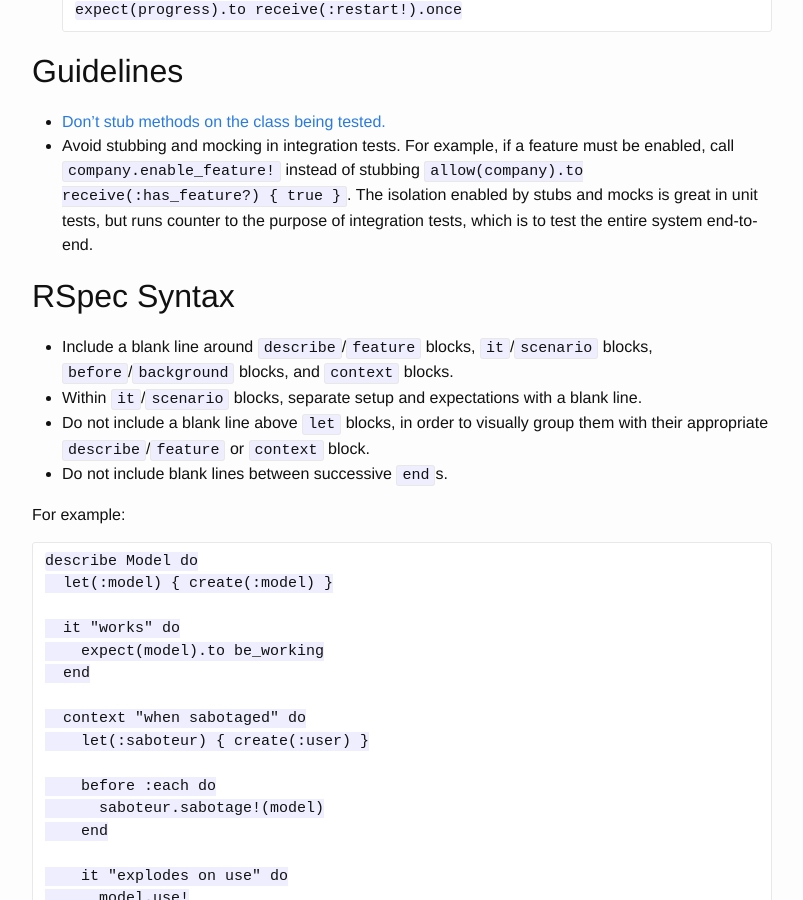
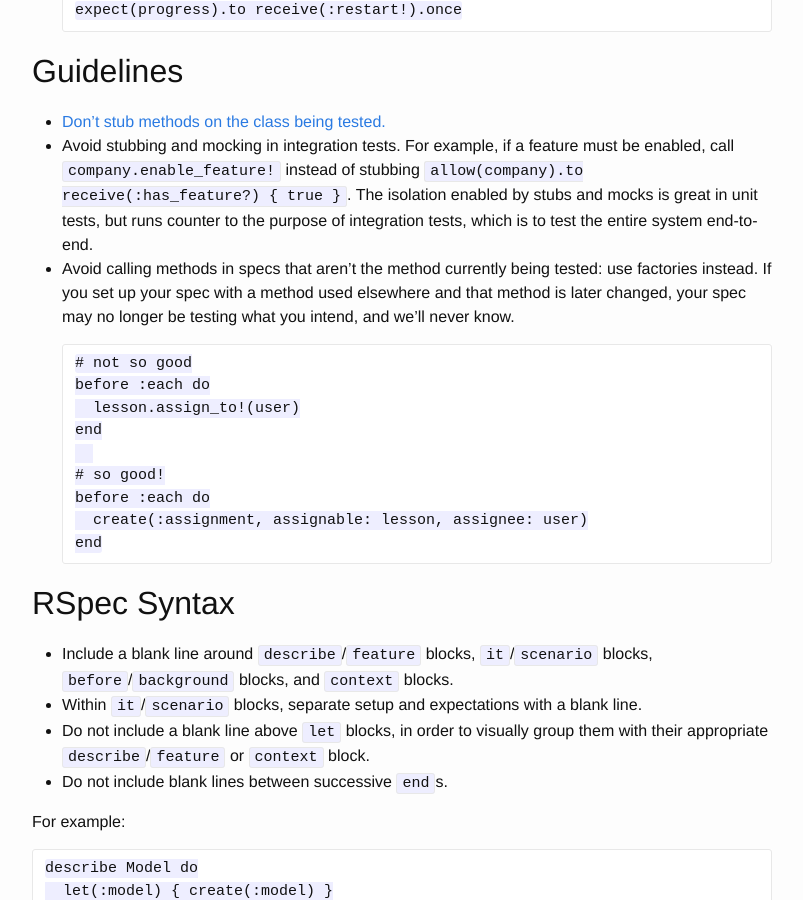
Before and after one commit to isabella232/lessonly.github.io, a Jekyll site: the page built from testing-styleguide.md, in a window 1280 px wide and 900 px high, scrolled down 722 px. Shown: the whole window, without its empty margins (238-1041 px from the left). Built offline with Jekyll 4.4.1, drawn with Linux system fonts in a browser that asks for light colours.

Commit message:
Avoid unrelated methods in specs

```diff
--- a/testing-styleguide.md
+++ b/testing-styleguide.md
@@ -29,6 +29,17 @@ Write tests for your code, please.
 
 - [Don't stub methods on the class being tested.](https://robots.thoughtbot.com/don-t-stub-the-system-under-test)
 - Avoid stubbing and mocking in integration tests. For example, if a feature must be enabled, call `company.enable_feature!` instead of stubbing `allow(company).to receive(:has_feature?) { true }`. The isolation enabled by stubs and mocks is great in unit tests, but runs counter to the purpose of integration tests, which is to test the entire system end-to-end.
+- Avoid calling methods in specs that aren't the method currently being tested: use factories instead. If you set up your spec with a method used elsewhere and that method is later changed, your spec may no longer be testing what you intend, and we'll never know.
+
+      # not so good
+      before :each do
+        lesson.assign_to!(user)
+      end
+
+      # so good!
+      before :each do
+        create(:assignment, assignable: lesson, assignee: user)
+      end
 
 ## RSpec Syntax
 
```
